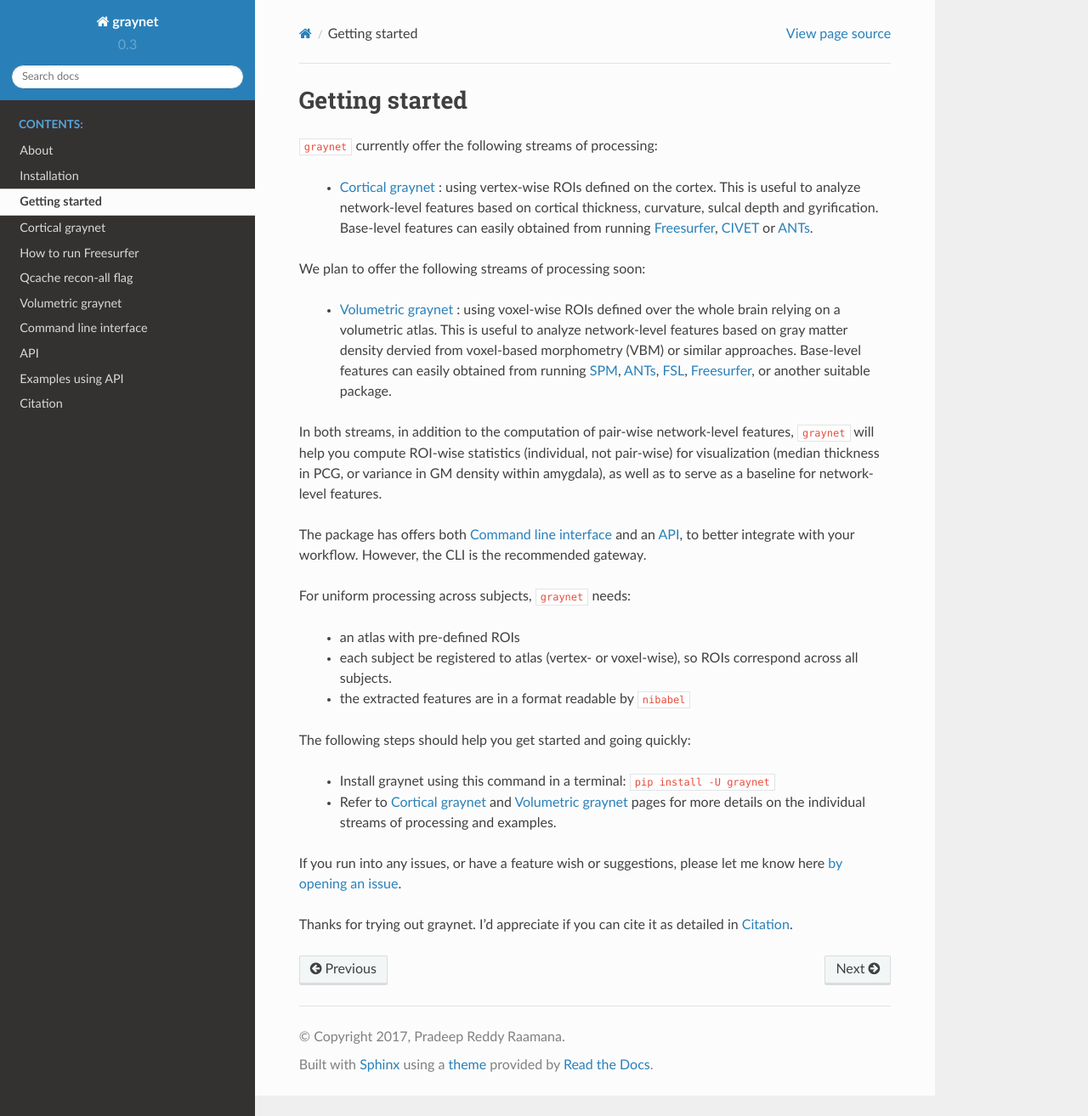
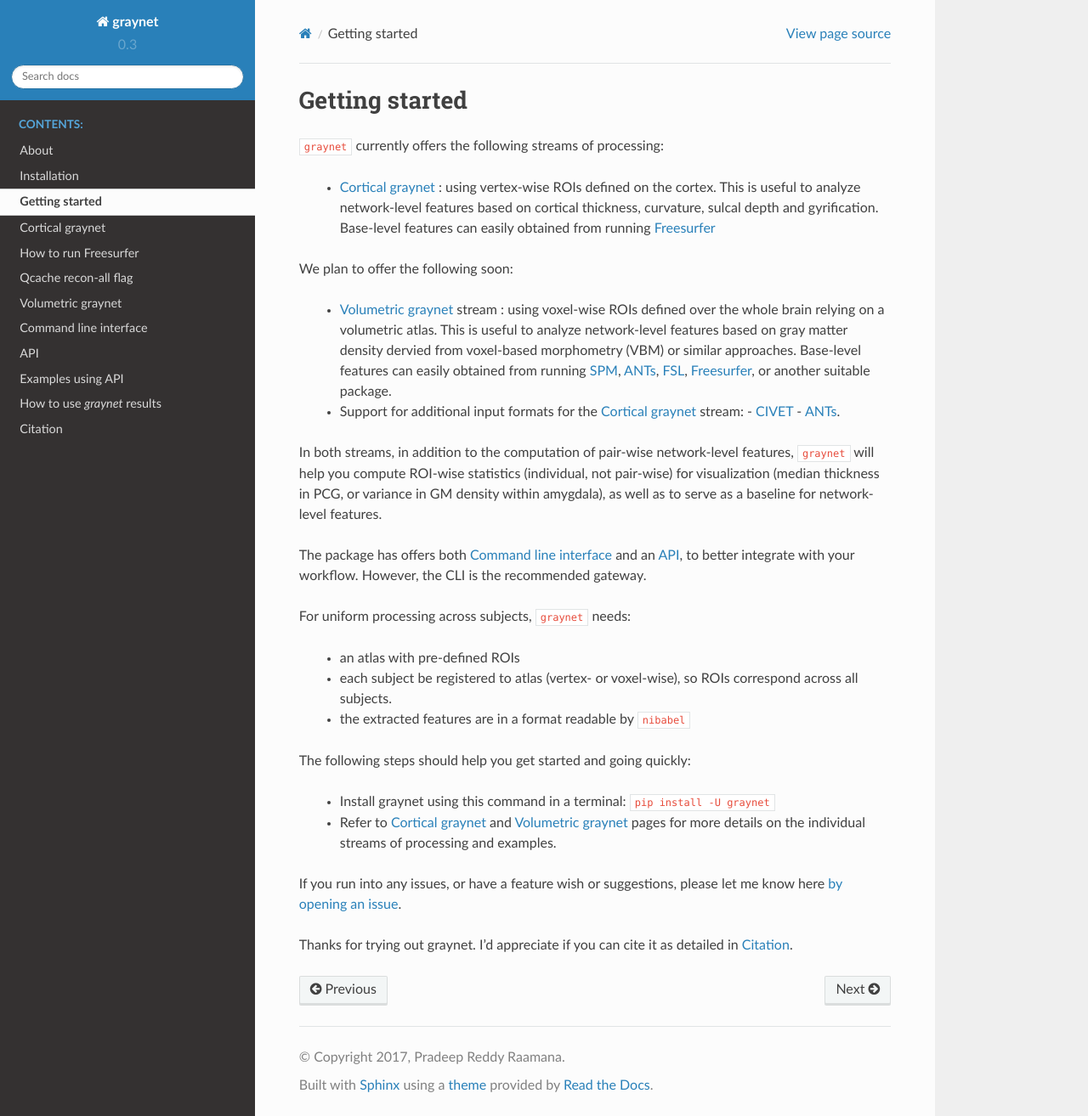
Before and after one commit to raamana/graynet, a Sphinx documentation site: the page built from docs/getstarted.rst, in a window 1280 px wide and 1314 px high. Shown: the whole window at 85% size. Built offline with Sphinx 7.4.7 and the Read the Docs theme 2.0.0, drawn with Linux system fonts in a browser that asks for light colours.

Commit message:
merge docs from gh-pages

```diff
--- a/docs/cortical.rst
+++ b/docs/cortical.rst
@@ -6,6 +6,7 @@ For the cortical stream of processing, ``graynet`` relies on outputs from Freesu
 The following steps should help you get started and going quickly:
 
     - Ensure Freesurfer processing is complete.
+        - You can easily inspect whether the outputs are complete and accurate using `visualqc <https://raamana.github.io/visualqc/readme.html>`_
     - Ensure you ran ``recon-all`` with ``-qcache`` flag choosing atleast one FWHM value (10 is the default). If not already run, it is quick to rerun on existing Freesurfer processing.
     - check :ref:`run_fs` for more details.
 
--- a/docs/getstarted.rst
+++ b/docs/getstarted.rst
@@ -2,15 +2,18 @@
 Getting started
 ---------------
 
-``graynet`` currently offer the following streams of processing:
+``graynet`` currently offers the following streams of processing:
 
 
-  - :doc:`cortical` : using vertex-wise ROIs defined on the cortex. This is useful to analyze network-level features based on cortical thickness, curvature, sulcal depth and gyrification. Base-level features can easily obtained from running `Freesurfer <https://surfer.nmr.mgh.harvard.edu/>`_, `CIVET <http://www.bic.mni.mcgill.ca/ServicesSoftware/BasicUsageOfCIVET>`_ or `ANTs <http://stnava.github.io/ANTs/>`_.
+  - :doc:`cortical` : using vertex-wise ROIs defined on the cortex. This is useful to analyze network-level features based on cortical thickness, curvature, sulcal depth and gyrification. Base-level features can easily obtained from running `Freesurfer <https://surfer.nmr.mgh.harvard.edu/>`_
 
-We plan to offer the following streams of processing soon:
+We plan to offer the following soon:
 
 
-  - :doc:`volumetric` : using voxel-wise ROIs defined over the whole brain relying on a volumetric atlas. This is useful to analyze network-level features based on gray matter density dervied from voxel-based morphometry (VBM) or similar approaches. Base-level features can easily obtained from running `SPM <http://www.fil.ion.ucl.ac.uk/spm/software/spm12/>`_, `ANTs <http://stnava.github.io/ANTs/>`_, `FSL <https://fsl.fmrib.ox.ac.uk/fsl/fslwiki/FSLVBM>`_, `Freesurfer <https://surfer.nmr.mgh.harvard.edu/>`_, or another suitable package.
+  - :doc:`volumetric` stream : using voxel-wise ROIs defined over the whole brain relying on a volumetric atlas. This is useful to analyze network-level features based on gray matter density dervied from voxel-based morphometry (VBM) or similar approaches. Base-level features can easily obtained from running `SPM <http://www.fil.ion.ucl.ac.uk/spm/software/spm12/>`_, `ANTs <http://stnava.github.io/ANTs/>`_, `FSL <https://fsl.fmrib.ox.ac.uk/fsl/fslwiki/FSLVBM>`_, `Freesurfer <https://surfer.nmr.mgh.harvard.edu/>`_, or another suitable package.
+  - Support for additional input formats for the :doc:`cortical` stream:
+    - `CIVET <http://www.bic.mni.mcgill.ca/ServicesSoftware/BasicUsageOfCIVET>`_
+    - `ANTs <http://stnava.github.io/ANTs/>`_.
 
 In both streams, in addition to the computation of pair-wise network-level features, ``graynet`` will help you compute ROI-wise statistics (individual, not pair-wise) for visualization (median thickness in PCG, or variance in GM density within amygdala), as well as to serve as a baseline for network-level features.
 
--- a/docs/index.rst
+++ b/docs/index.rst
@@ -32,6 +32,7 @@ graynet
    usage_cli
    API
    usage_api
+   results_howto
    citation
 
 
```
Also changed, not shown: docs/about.rst (+13 -0 lines), docs/installation.rst (+11 -0 lines), docs/results_howto.rst (added, +21 -0 lines).
